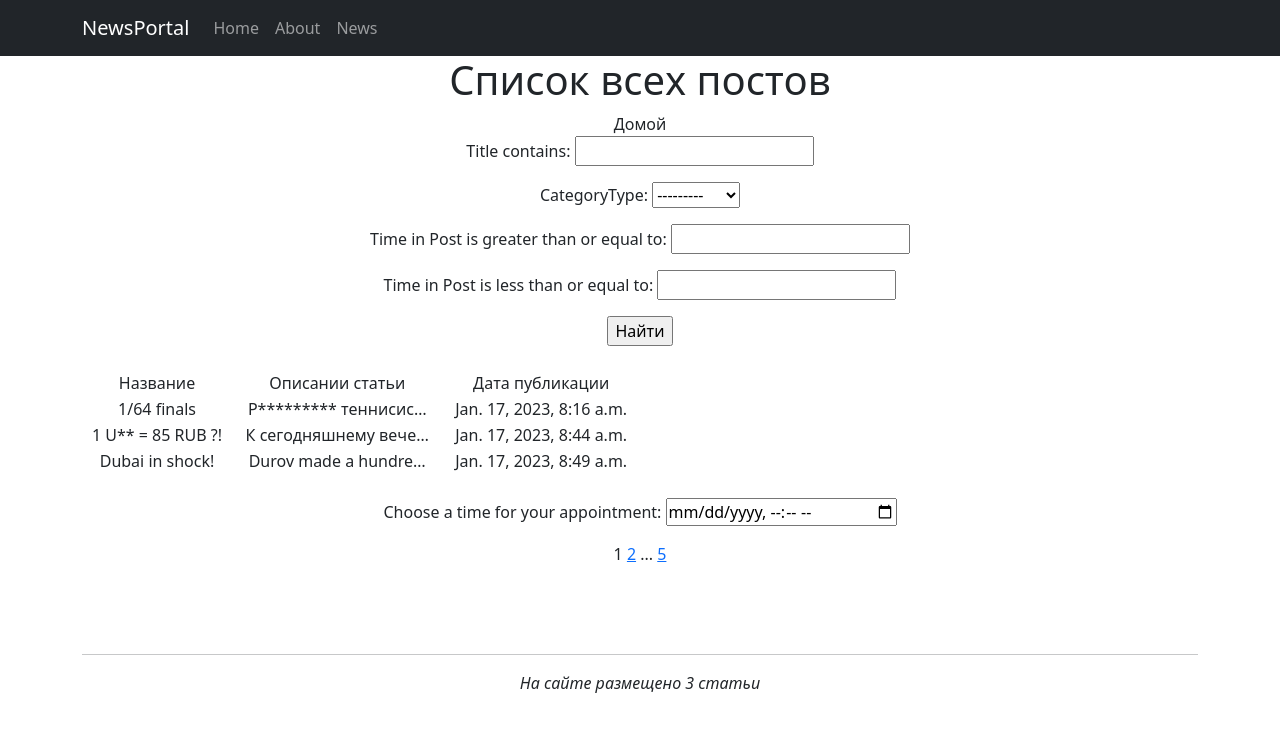
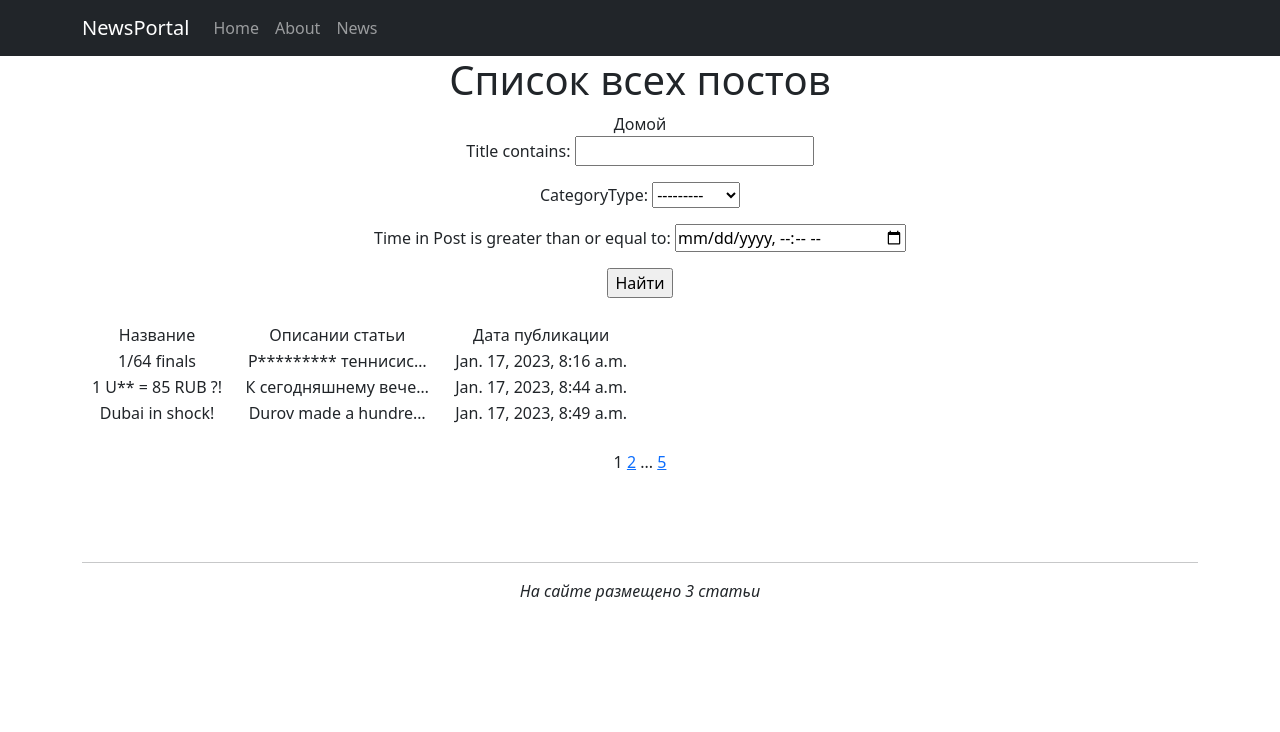
Before and after one commit to bulbajs/d4.module.hw, a Django app: page /news/ in a window 1280 px wide. Shown: the top 732 px of the page. Run offline with Django 4.2, Linux system fonts and the light colour scheme; data comes from the database, SQL or seed files in the repository; some libraries are stand-ins or nearby versions.

Commit message:
filters.py edited (+widget)
+ Изменил файл добавив фильтр для времени публикации статьи через DateTimeFilter

```diff
--- a/d4_module_hw/news/filters.py
+++ b/d4_module_hw/news/filters.py
@@ -1,12 +1,13 @@
-from django_filters import FilterSet
+import django_filters
+from django_filters import FilterSet, DateTimeFilter, CharFilter
 from .models import Post
+from django import forms
 
 
 class PostFilter(FilterSet):
+    title = CharFilter(lookup_expr='icontains')
+    time_in_Post = DateTimeFilter(field_name='time_in_Post', lookup_expr='gte', widget=forms.DateTimeInput(attrs={'type': 'datetime-local'}))
+
     class Meta:
         model = Post
-        fields = {
-            'title': ['icontains'],
-            'categoryType': ['exact'],
-            'time_in_Post': ['gte', 'lte'],
-        }
+        fields = ['title', 'categoryType', 'time_in_Post']
--- a/d4_module_hw/templates/flatpages/news.html
+++ b/d4_module_hw/templates/flatpages/news.html
@@ -39,14 +39,7 @@ News
         <h2>Новостей нет</h2>
     {% endif %}
 <br>
-<p>
-<label for="meeting-time">Choose a time for your appointment:</label>
 
-<input
-  type="datetime-local"
-  id="meeting-time"
-  name="meeting-time" />
-</p>
 
 {% if page_obj.has_previous %}
     <a href="?page=1">1</a>
```
